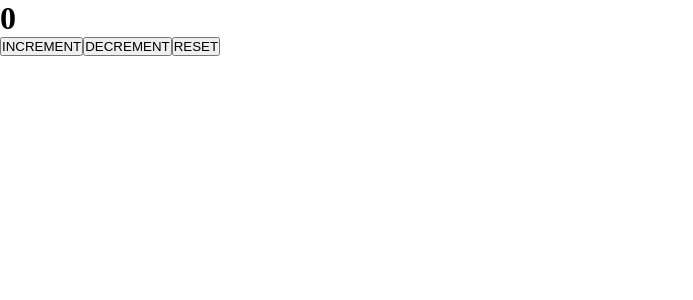
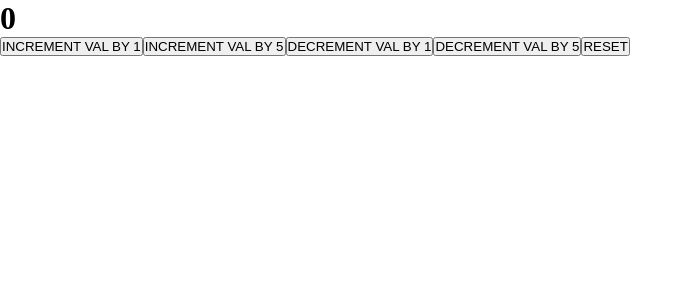
Before and after one commit to TopSDE/react-vite, a React (Vite) app: page / in a window 1280 px wide. Shown: the top 300 px of the page, without its empty margins (0-693 px from the left). Built offline with nearby package versions, Linux system fonts and the light colour scheme.

Commit message:
09/02/26

```diff
--- a/src/App.jsx
+++ b/src/App.jsx
@@ -930,7 +930,7 @@ export default App
 
 // ---------------------------------
 // **IMP
-// **
+// **ROUTERS CONCEPT
 // **Object-based routing
 
 /*
@@ -986,7 +986,7 @@ export default App
 
 // ------------------------------------------------------------------
 // **IMP
-// **useMemo() in FBC
+// **USE-REDUCER CONCEPT
 // /*
 
 import React from 'react'
--- a/src/usereducer/CounterReducer.jsx
+++ b/src/usereducer/CounterReducer.jsx
@@ -1,3 +1,7 @@
+// ------------------------------------------------------------------
+// **IMP
+// **USE-REDUCER CONCEPT
+/*
 import React, { useReducer } from 'react'
 
 // reducer => a func
@@ -26,12 +30,9 @@ const CounterReducer = () => {
     // const [state, dispatch] = useResucer(reducer, initialVal)
     const [state, dispatch] = useReducer(reducer, initialVal)
 
-
     return (
         <>
             <h1>{state}</h1>
-            {/* we can anything inside dispatch func */}
-            {/* but based on action take the same name inside dispatch func */}
             <button onClick={() => {dispatch("increment")}}>INCREMENT</button>
             <button onClick={() => {dispatch("decrement")}}>DECREMENT</button>
             <button onClick={() => {dispatch("reset")}}>RESET</button>
@@ -39,6 +40,54 @@ const CounterReducer = () => {
     )
 }
 export default CounterReducer
+*/
+
+// /*
+import React, { useReducer } from 'react'
+
+const initialVal = { count : 0 }
+
+const reducer = (state, action) => {
+    console.log("Curr state is", state);
+    console.log("action", action);
+    console.log("Type of action is", action.type, "How much val", action.value);
+
+    switch (action.type) {
+        case "increment":
+            return { count : state.count + action.value }
+
+        case "decrement":
+            return { count : state.count - action.value }
+
+        case "reset":
+            return { count : action.value }
+    }
+
+}
+
+const CounterReducer = () => {
+    const [state, dispatch] = useReducer(reducer, initialVal)
+
+    return (
+        <>
+            <h1>{state.count}</h1>
+            <button onClick={() => {dispatch({type:"increment", value:1})}}>INCREMENT VAL BY 1</button>
+            {/* Here action hold {() => {dispatch("")}} this entire object */}
+            {/* action = {type: action_type, value: data} */}
+            <button onClick={() => {dispatch({type:"increment", value:5})}}>INCREMENT VAL BY 5</button>
+            <button onClick={() => {dispatch({type:"decrement", value:1})}}>DECREMENT VAL BY 1</button>
+            <button onClick={() => {dispatch({type:"decrement", value:5})}}>DECREMENT VAL BY 5</button>
+            <button onClick={() => {dispatch({type:"reset", value:0})}}>RESET</button>
+        </>
+    )
+}
+export default CounterReducer
+// */
+
+
+// ADD THE BELOW POINTS UNDER LINE NO. 37
+    // we can anything inside dispatch func
+    // but based on action take the same name inside dispatch func
 
 // HOOKS AND THEIR FUNC
 // useState => state property
```
